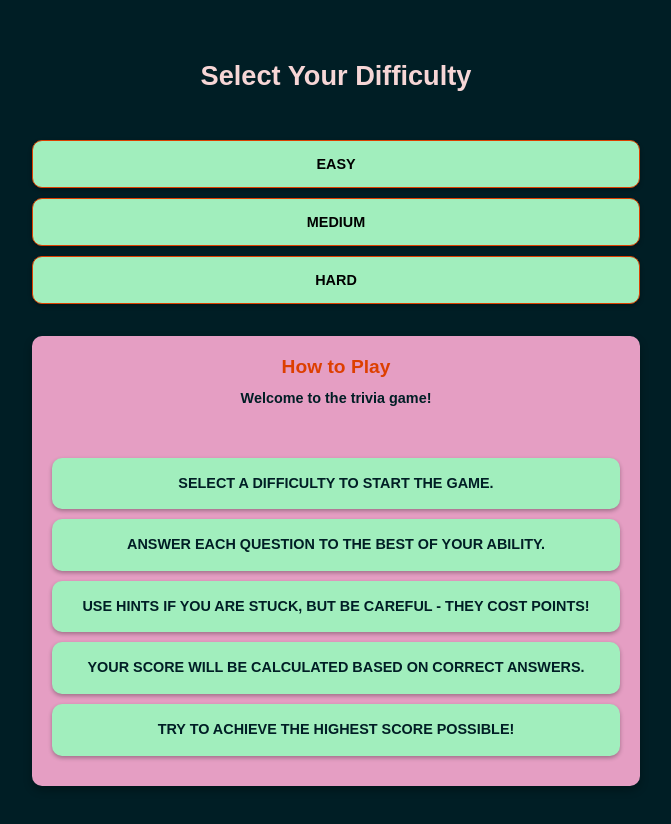
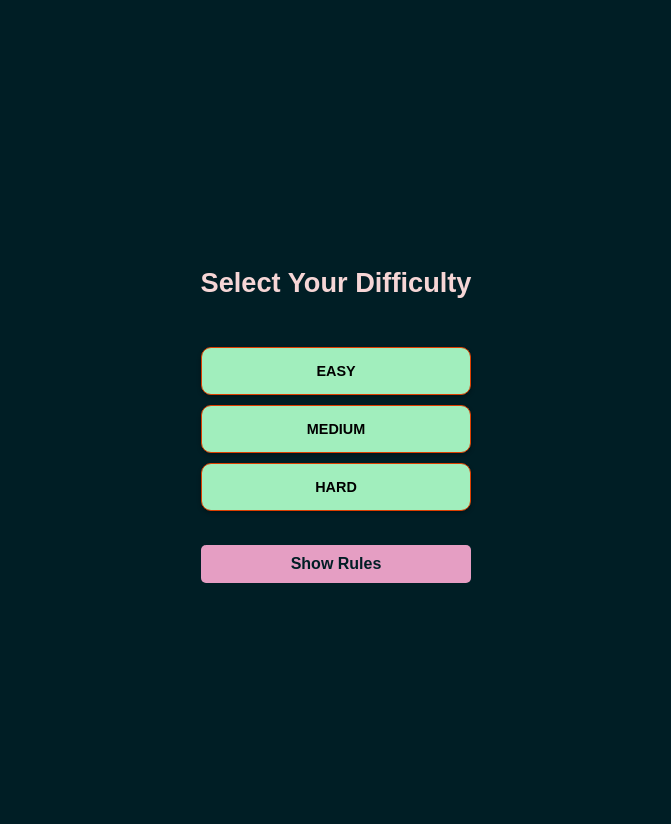
Before and after one commit to ddimkou/trivia-game, a React (Vite) app: page / in a window 1280 px wide. Shown: the top 824 px of the page, without its empty margins (304-975 px from the left). After the commit the page ends 800 px from the top, so only its background shows below. Built offline with nearby package versions, Linux system fonts and the light colour scheme.

Commit message:
rules toggle

```diff
--- a/src/App.css
+++ b/src/App.css
@@ -92,12 +92,6 @@ body {
   box-shadow: 0 4px 8px rgba(0, 0, 0, 0.3);
 }
 
-.game-rules h3 {
-  margin-bottom: 10px;
-  color: var(--orange);
-  font-size: 1.2em;
-}
-
 .game-rules p,
 .game-rules li {
   color: var(--petrol);
@@ -109,6 +103,24 @@ body {
 .game-rules ul {
   list-style-type: none;
   padding-left: 0;
+}
+
+.toggle-button {
+  margin-top: 1.5em;
+  background-color: var(--light-pink);
+  color: var(--petrol);
+  border: none;
+  padding: 10px 15px;
+  cursor: pointer;
+  font-size: 1em;
+  font-weight: bold;
+  border-radius: 5px;
+  width: 100%;
+  transition: background-color 0.3s, transform 0.1s;
+}
+
+.toggle-button:hover {
+  background-color: var(--pink);
 }
 
 /* Responsive*/
--- a/src/LandingPage.jsx
+++ b/src/LandingPage.jsx
@@ -1,7 +1,15 @@
 /* eslint-disable react/prop-types */
+import { useState } from "react";
+
 const LandingPage = ({ setDifficulty }) => {
+  const [showRules, setShowRules] = useState(false);
+
   const HandleDifficulty = (e) => {
     setDifficulty(e.target.textContent);
+  };
+
+  const toggleRules = () => {
+    setShowRules(!showRules);
   };
 
   return (
@@ -18,8 +26,11 @@ const LandingPage = ({ setDifficulty }) => {
           hard
         </li>
       </ul>
+      <button className="toggle-button" onClick={toggleRules}>
+        {showRules ? "Hide Rules" : "Show Rules"}
+      </button>
+      {showRules && (
         <div className="game-rules">
-        <h3>How to Play</h3>
           <p>Welcome to the trivia game!</p>
           <ul>
             <li>Select a difficulty to start the game.</li>
@@ -31,6 +42,7 @@ const LandingPage = ({ setDifficulty }) => {
             <li>Try to achieve the highest score possible!</li>
           </ul>
         </div>
+      )}
     </div>
   );
 };
```
Lines whose indentation alone changed are shown as unchanged.
